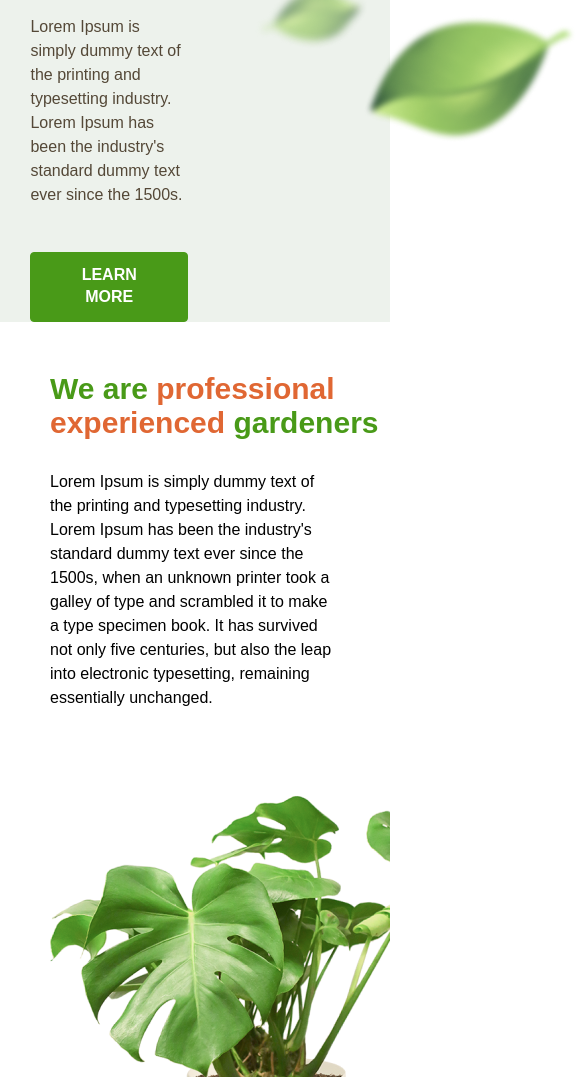
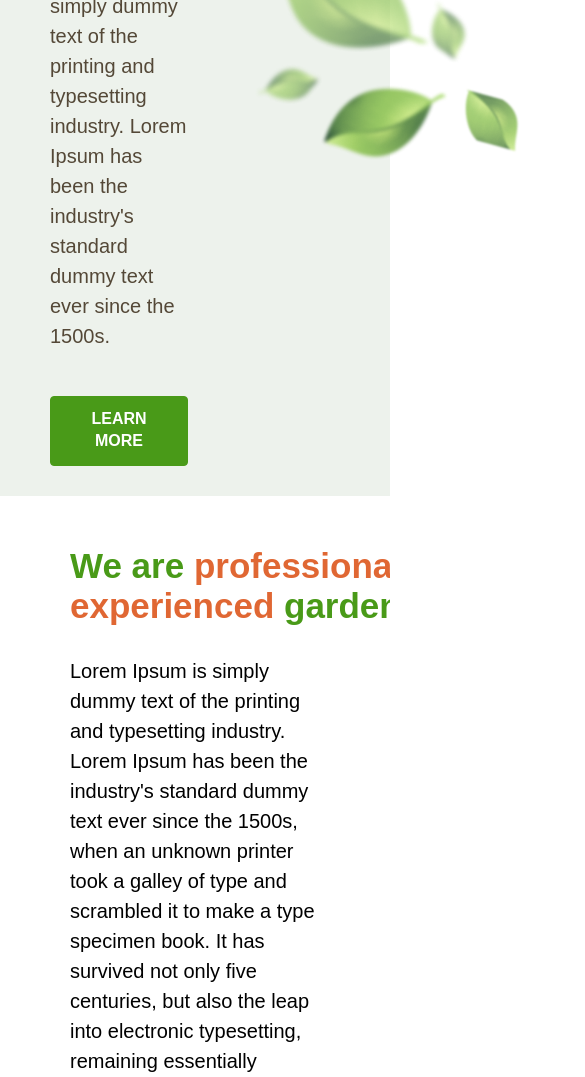
Before and after one commit to wildmakaka/rss-preschool-2022q4, a website: page plants/index.html in a window 390 px wide. Shown: the part 497-1574 px from the top of the page, 585 px wide, since content can reach past the window. Drawn offline with Linux system fonts and the light colour scheme.

Commit message:
feat: update css

```diff
--- a/plants/index.html
+++ b/plants/index.html
@@ -4,14 +4,12 @@
     <meta charset="UTF-8" />
     <meta name="viewport" content="width=device-width, initial-scale=1.0" />
     <title>Plants</title>
-
     <link rel="preconnect" href="https://fonts.googleapis.com" />
     <link rel="preconnect" href="https://fonts.gstatic.com" crossorigin />
     <link
       href="https://fonts.googleapis.com/css2?family=Inter&display=swap"
       rel="stylesheet"
     />
-
     <link rel="stylesheet" href="src/sass/style.css" />
   </head>
   <body>
@@ -53,7 +51,11 @@
     <section id="home" class="welcome">
       <div class="wrapper welcome__wrapper">
         <div class="welcome__image">
-          <img src="./src/img/welcome/leafs.png" alt="welcome image" />
+          <img
+            src="./src/img/welcome/leafs.png"
+            alt="welcome image"
+            class="welcome__picture"
+          />
         </div>
         <div class="welcome__content">
           <h1 class="welcome__title">
@@ -91,7 +93,11 @@
         </div>
 
         <div class="about__image">
-          <img src="./src/img/about/houseplant.png" alt="about us content" />
+          <img
+            src="./src/img/about/houseplant.png"
+            alt="about us content"
+            class="about__picture"
+          />
         </div>
       </div>
     </section>
@@ -261,11 +267,13 @@
         <div class="contacts__content">
           <h2 class="contacts__title">Contact us</h2>
 
-          <img
-            src="./src/img/contacts/contact_woman.png"
-            class="contacts__image"
-            alt="Contact us image"
-          />
+          <div class="contacts__image">
+            <img
+              src="./src/img/contacts/contact_woman.png"
+              alt="Contact us image"
+              class="contacts__picture"
+            />
+          </div>
         </div>
       </div>
     </section>
--- a/plants/src/js/index.js
+++ b/plants/src/js/index.js
@@ -1,3 +1,3 @@
 console.log(
-  '\n Недостаточно навыков в верстке!\n Не хватило времени!\n Favicon добавил!\n '
+  '\n Недостаточно навыков в верстке!\n Не хватает времени!\n Сделал адаптацию под разные экраны насколько смог!\n Для меня это все равно большой прогресс!\n'
 );
--- a/plants/src/sass/components/_about.scss
+++ b/plants/src/sass/components/_about.scss
@@ -23,11 +23,13 @@
   padding-right: 65px;
 
   @include media-tablet {
-    padding-right: 0px;
+    padding-left: 20px;
+    padding-right: 20px;
   }
 
   @include media-mobile {
-    padding-right: 0px;
+    padding-left: 5px;
+    padding-right: 5px;
   }
 }
 
@@ -36,6 +38,14 @@
   margin: 0 0 30px;
   color: $color-primary;
   width: 400px;
+
+  @include media-tablet {
+    font-size: 3.5rem;
+  }
+
+  @include media-mobile {
+    font-size: 2.5rem;
+  }
 }
 
 .about_additional {
@@ -47,7 +57,15 @@
   max-width: 487px;
   margin: 0 0 45px;
   line-height: 1.5;
-  font-size: 16px;
+  font-size: 2rem;
+
+  @include media-tablet {
+    font-size: 2rem;
+  }
+
+  @include media-mobile {
+    font-size: 1.5rem;
+  }
 }
 
 .about__buttons {
@@ -62,13 +80,18 @@
 }
 
 .about__image {
+  text-align: center;
+  padding-bottom: 30px;
+}
+
+.about__picture {
   @include media-tablet {
-    width: 50%;
-    height: 50%;
+    width: 250px;
+    height: 258px;
   }
 
   @include media-mobile {
-    width: 30%;
-    height: 30%;
+    width: 150px;
+    height: 147px;
   }
 }
--- a/plants/src/sass/components/_contacts.scss
+++ b/plants/src/sass/components/_contacts.scss
@@ -8,4 +8,24 @@
   font-size: 4rem;
   margin: 0 0 30px;
   color: $color-primary;
+  text-align: center;
 }
+
+.contacts__image {
+  text-align: center;
+}
+
+.contacts__picture {
+  width: 400px;
+  height: 496.99px;
+
+  @include media-tablet {
+    width: 200px;
+    height: 248.49px;
+  }
+
+  @include media-mobile {
+    width: 100px;
+    height: 124.25px;
+  }
+}
--- a/plants/src/sass/components/_service.scss
+++ b/plants/src/sass/components/_service.scss
@@ -25,6 +25,10 @@
 
 .service__buttons {
   display: flex;
+
+  @include media-mobile {
+    display: block;
+  }
 }
 
 .service__buttons__item {
--- a/plants/src/sass/components/_welcome.scss
+++ b/plants/src/sass/components/_welcome.scss
@@ -10,6 +10,7 @@
 }
 
 .welcome__content {
+  padding-top: 20px;
   padding-right: 65px;
   width: 650px;
 
@@ -17,13 +18,28 @@
 
   @include media-tablet {
     order: 2;
+    padding-top: 30px;
+    padding-bottom: 30px;
+  }
+
+  @include media-mobile {
+    padding-top: 30px;
+    padding-bottom: 30px;
   }
 }
 
 .welcome__title {
   margin: 0 0 0px;
   color: $color-text-nav;
-  font-size: 45px;
+  font-size: 4.5rem;
+
+  @include media-tablet {
+    font-size: 3.5rem;
+  }
+
+  @include media-mobile {
+    font-size: 2.5rem;
+  }
 }
 
 .welcome__text {
@@ -32,7 +48,15 @@
   margin: 0 0 45px;
   color: $color-text-nav;
   line-height: 1.5;
-  font-size: 16px;
+  font-size: 2rem;
+
+  @include media-tablet {
+    font-size: 2rem;
+  }
+
+  @include media-mobile {
+    font-size: 1.6rem;
+  }
 }
 
 .welcome_colored {
@@ -61,3 +85,10 @@
     display: none;
   }
 }
+
+.welcome__picture {
+  @include media-tablet {
+    width: 280px;
+    height: 254px;
+  }
+}
--- a/plants/src/sass/layouts/_footer.scss
+++ b/plants/src/sass/layouts/_footer.scss
@@ -2,6 +2,16 @@
   background: $color-background-light;
   padding: 60px 0 70px;
   font-size: 2rem;
+
+  @include media-tablet {
+    padding-top: 20px;
+    padding-bottom: 10px;
+  }
+
+  @include media-mobile {
+    padding-top: 10px;
+    padding-bottom: 5px;
+  }
 }
 
 .footer__wrapper {
@@ -11,10 +21,12 @@
 
   @include media-tablet {
     display: block;
+    text-align: center;
   }
 
   @include media-mobile {
     display: block;
+    text-align: center;
   }
 }
 
```
Also changed, not shown: Readme.md, plants/src/sass/style.css, 1 other file.
